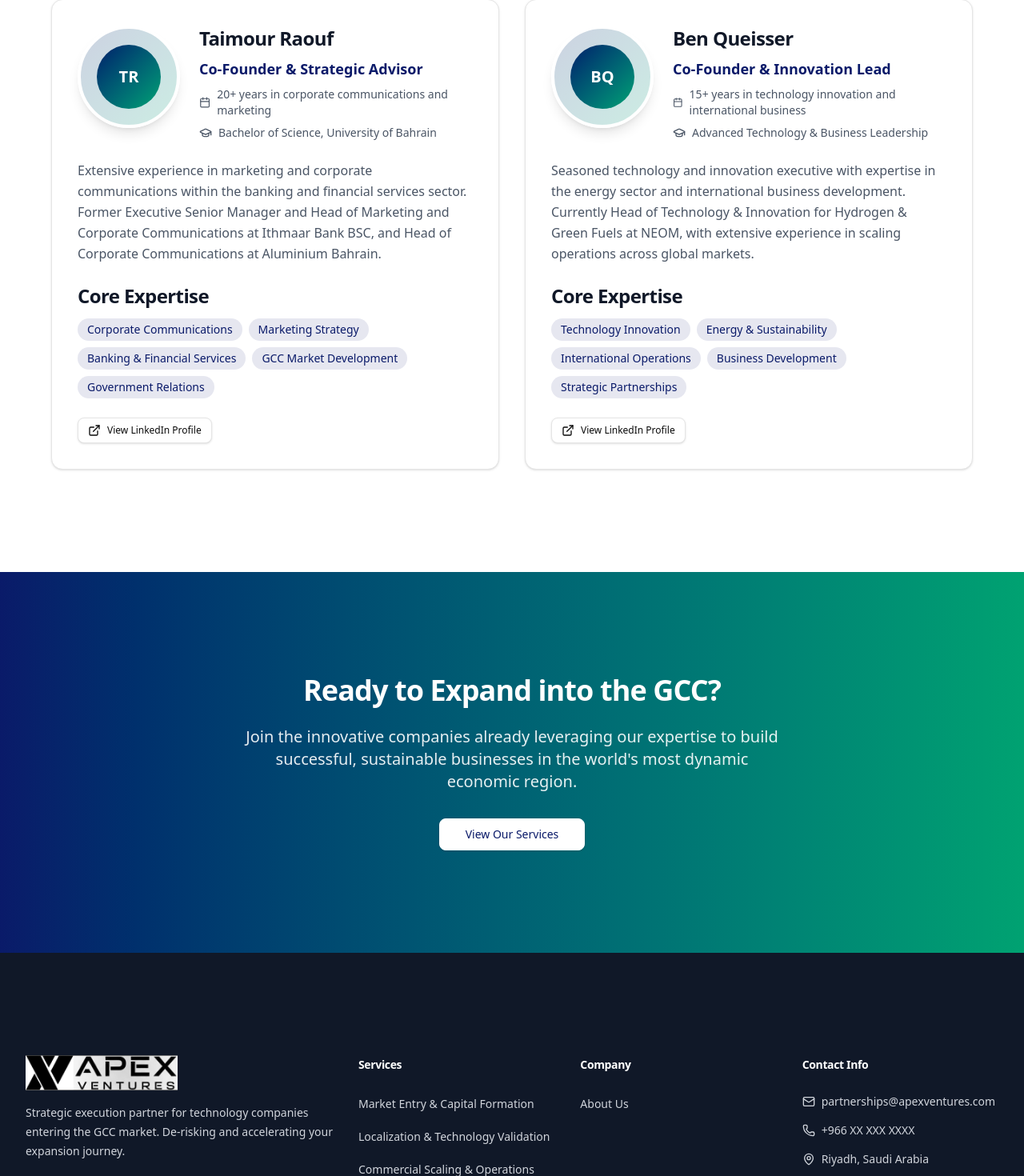
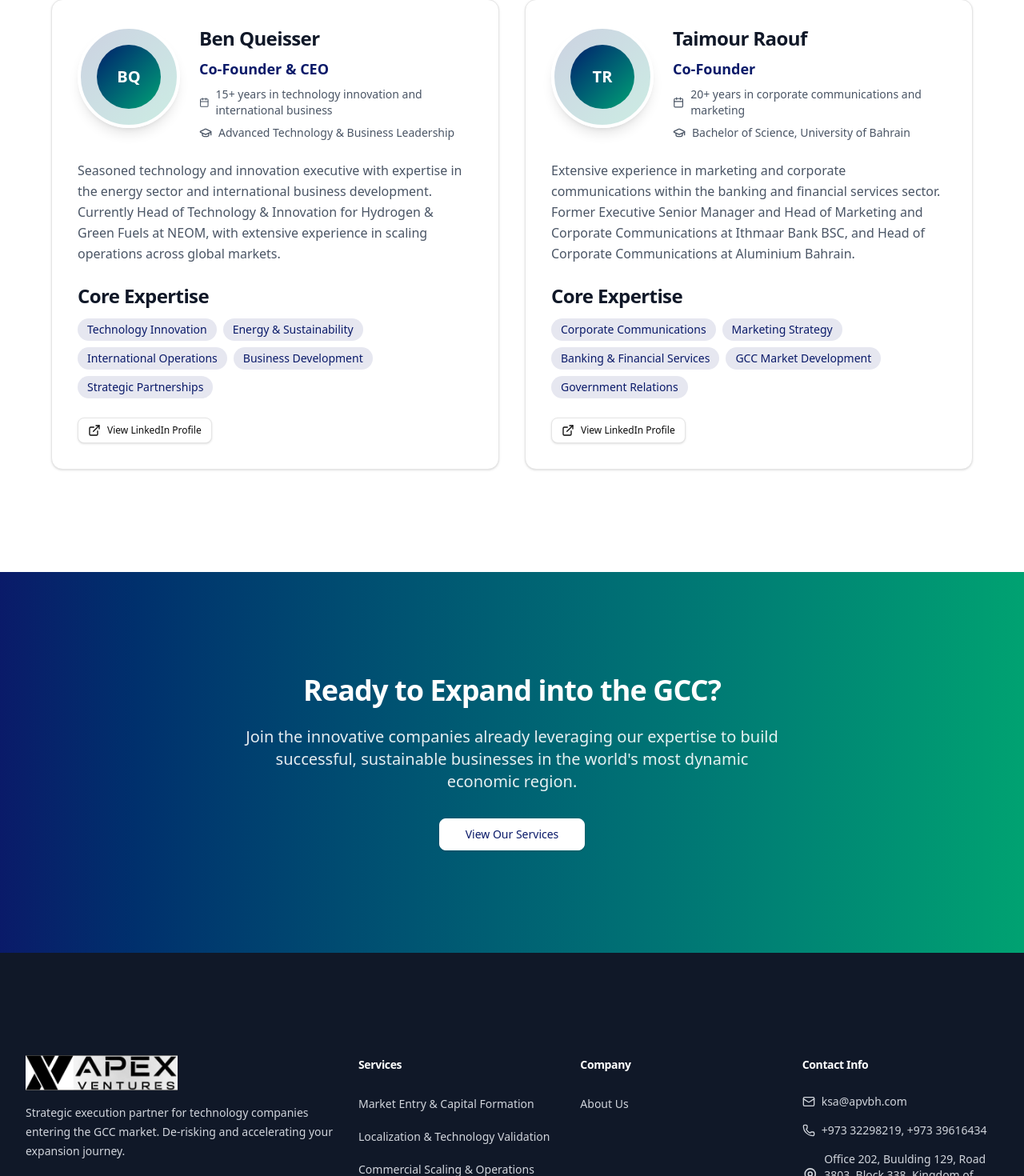
Before and after one commit to SrikanthAlva/apex-ventures, a Next.js app: page /about in a window 1280 px wide. Shown: the part 4206-5676 px from the top of the page at 80% size. Built offline with nearby package versions, Linux system fonts and the light colour scheme.

Commit message:
text change

```diff
--- a/src/app/about/page.tsx
+++ b/src/app/about/page.tsx
@@ -93,30 +93,8 @@
 
 const teamMembers = [
 	{
-		name: 'Taimour Raouf',
-		title: 'Co-Founder & Strategic Advisor',
-		bio: 'Extensive experience in marketing and corporate communications within the banking and financial services sector. Former Executive Senior Manager and Head of Marketing and Corporate Communications at Ithmaar Bank BSC, and Head of Corporate Communications at Aluminium Bahrain.',
-		expertise: [
-			'Corporate Communications',
-			'Marketing Strategy',
-			'Banking & Financial Services',
-			'GCC Market Development',
-			'Government Relations',
-		],
-		education: 'Bachelor of Science, University of Bahrain',
-		experience: '20+ years in corporate communications and marketing',
-		previousRoles: [
-			'Head of Marketing & Corporate Communications - Ithmaar Bank (2008-2022)',
-			'Head of Corporate Communications - Aluminium Bahrain (2003-2008)',
-			'News Editor - ANIS',
-			'Deputy Editor Features - Bahrain Tribune',
-		],
-		linkedIn: 'https://www.linkedin.com/in/taimourraouf/',
-		image: '/team/taimour-raouf.jpg',
-	},
-	{
 		name: 'Ben Queisser',
-		title: 'Co-Founder & Innovation Lead',
+		title: 'Co-Founder & CEO',
 		bio: 'Seasoned technology and innovation executive with expertise in the energy sector and international business development. Currently Head of Technology & Innovation for Hydrogen & Green Fuels at NEOM, with extensive experience in scaling operations across global markets.',
 		expertise: [
 			'Technology Innovation',
@@ -136,6 +114,28 @@
 		],
 		linkedIn: 'https://www.linkedin.com/in/ben-queisser/',
 		image: '/team/ben-queisser.jpg',
+	},
+	{
+		name: 'Taimour Raouf',
+		title: 'Co-Founder',
+		bio: 'Extensive experience in marketing and corporate communications within the banking and financial services sector. Former Executive Senior Manager and Head of Marketing and Corporate Communications at Ithmaar Bank BSC, and Head of Corporate Communications at Aluminium Bahrain.',
+		expertise: [
+			'Corporate Communications',
+			'Marketing Strategy',
+			'Banking & Financial Services',
+			'GCC Market Development',
+			'Government Relations',
+		],
+		education: 'Bachelor of Science, University of Bahrain',
+		experience: '20+ years in corporate communications and marketing',
+		previousRoles: [
+			'Head of Marketing & Corporate Communications - Ithmaar Bank (2008-2022)',
+			'Head of Corporate Communications - Aluminium Bahrain (2003-2008)',
+			'News Editor - ANIS',
+			'Deputy Editor Features - Bahrain Tribune',
+		],
+		linkedIn: 'https://www.linkedin.com/in/taimourraouf/',
+		image: '/team/taimour-raouf.jpg',
 	},
 ]
 
--- a/src/components/layout/Footer.tsx
+++ b/src/components/layout/Footer.tsx
@@ -24,7 +24,7 @@
 	social: [
 		{
 			name: 'LinkedIn',
-			href: 'https://www.linkedin.com/company/apvbh',
+			href: 'https://www.linkedin.com/company/apvbh/about',
 			icon: Linkedin,
 		},
 	],
@@ -57,6 +57,8 @@
 								<a
 									key={item.name}
 									href={item.href}
+									target='_blank'
+									rel='noopener noreferrer'
 									className='text-gray-400 hover:text-gray-300'
 								>
 									<span className='sr-only'>{item.name}</span>
@@ -123,15 +125,16 @@
 							<ul role='list' className='mt-6 space-y-4'>
 								<li className='flex items-center text-sm text-gray-300'>
 									<Mail className='h-4 w-4 mr-2' />
-									partnerships@apexventures.com
+									ksa@apvbh.com
 								</li>
 								<li className='flex items-center text-sm text-gray-300'>
 									<Phone className='h-4 w-4 mr-2' />
-									+966 XX XXX XXXX
+									+973 32298219, +973 39616434
 								</li>
 								<li className='flex items-center text-sm text-gray-300'>
-									<MapPin className='h-4 w-4 mr-2' />
-									Riyadh, Saudi Arabia
+									<MapPin className='h-10 w-10 mr-2' />
+									Office 202, Buulding 129, Road 3803, Block 338, Kingdom of
+									Bahrain
 								</li>
 							</ul>
 						</div>
```
